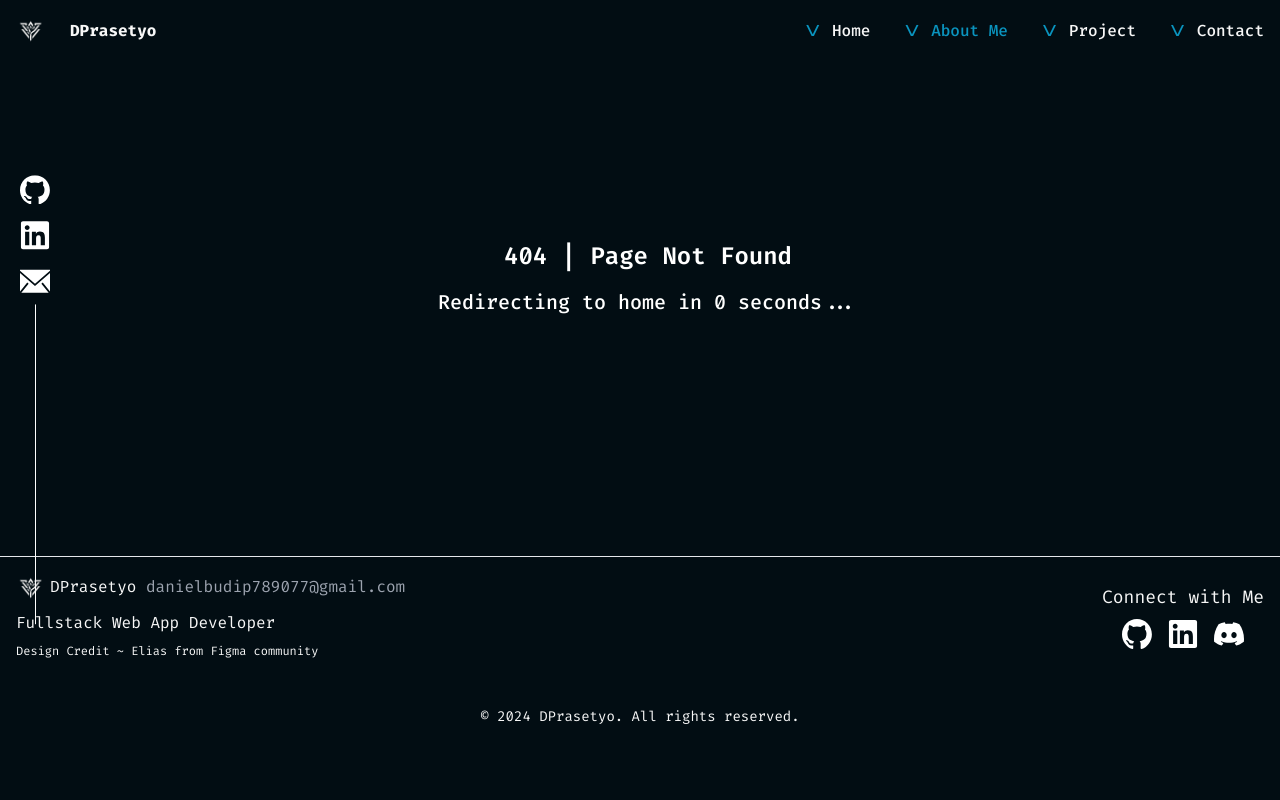
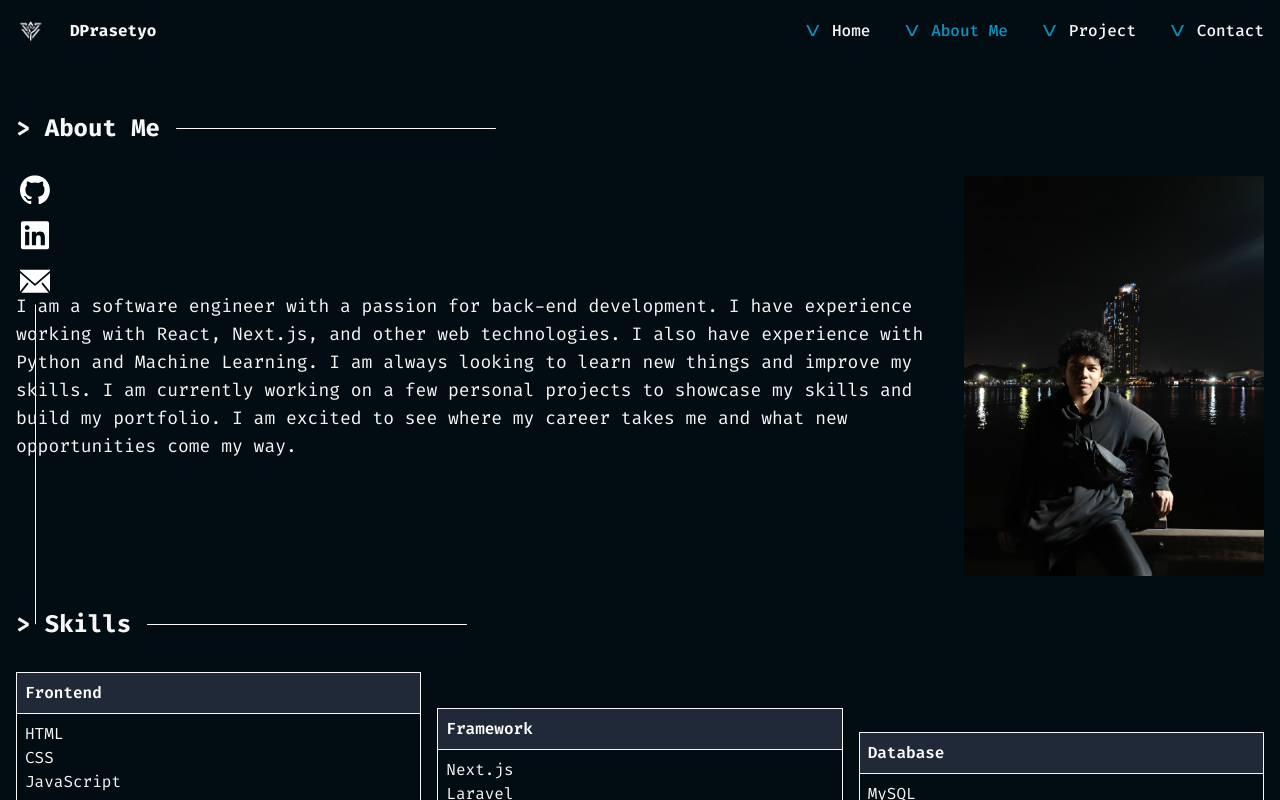
Before and after one commit to danielprasetyo7952/danielprasetyo-dev, a Next.js app: page /about in a window 1280 px wide. Before the commit this address had no page. Shown: the top 800 px of the page. Built offline with nearby package versions, Linux system fonts and the light colour scheme.

Commit message:
feat: about page

```diff
--- /dev/null
+++ b/app/about/page.tsx
@@ -0,0 +1,47 @@
+import Image from "next/image"
+
+{/* Components */ }
+import Experiences from "@/components/Experiences"
+import FunFact from "@/components/FunFact"
+import SectionHeader from "@/components/ui/SectionHeader"
+import Skills from "@/components/Skills"
+
+export default function About() {
+    return (
+        <div className="space-y-8">
+            <section>
+                <SectionHeader title="About Me" />
+                <div className="flex flex-col-reverse md:flex-row items-center gap-4">
+                    <p className="text-md md:text-lg">
+                        I am a software engineer with a passion for back-end development.
+                        I have experience working with React, Next.js, and other web technologies.
+                        I also have experience with Python and Machine Learning.
+                        I am always looking to learn new things and improve my skills.
+                        I am currently working on a few personal projects to showcase my skills and build my portfolio.
+                        I am excited to see where my career takes me and what new opportunities come my way.
+                    </p>
+                    <Image
+                        src={"/profile.jpg"}
+                        width={300}
+                        height={300}
+                        alt="Profile Photo" />
+                </div>
+            </section>
+
+            <section>
+                <SectionHeader title="Skills" />
+                <Skills />
+            </section>
+
+            <section>
+                <SectionHeader title="Experience" />
+                <Experiences />
+            </section>
+
+            <section>
+                <SectionHeader title="Fun Fact" />
+                <FunFact />
+            </section>
+        </div>
+    )
+}
--- a/app/page.tsx
+++ b/app/page.tsx
@@ -3,12 +3,12 @@ import Link from "next/link";
 
 {/* Components */ }
 import Contacts from "@/components/Contacts";
+import Experiences from "@/components/Experiences";
 import Projects from "@/components/Projects";
 import Quotes from "@/components/ui/Quotes";
 import SectionHeader from "@/components/ui/SectionHeader";
 import Skills from "@/components/Skills";
 import Summary from "@/components/Summary";
-import Experiences from "@/components/Experiences";
 
 export default function Home() {
   return (
--- /dev/null
+++ b/components/FunFact.tsx
@@ -0,0 +1,20 @@
+const funfact = [
+    "I am a weeb",
+    "I enjoy watching anime, reading manga or light novels in my free time",
+    "I playing video games, especially RPGs and hack-and-slash games",
+    "I love astronomy and enjoy stargazing whenever I get the chance"
+]
+
+export default function FunFact() {
+    return (
+        <ul className="flex flex-wrap gap-4">
+            {
+                funfact.map((item, index) => (
+                    <li key={index} className="border border-primary text-sm p-3 rounded">
+                        {item}
+                    </li>
+                ))
+            }
+        </ul>
+    )
+}
```
Also changed, not shown: public/profile.jpg (added).
